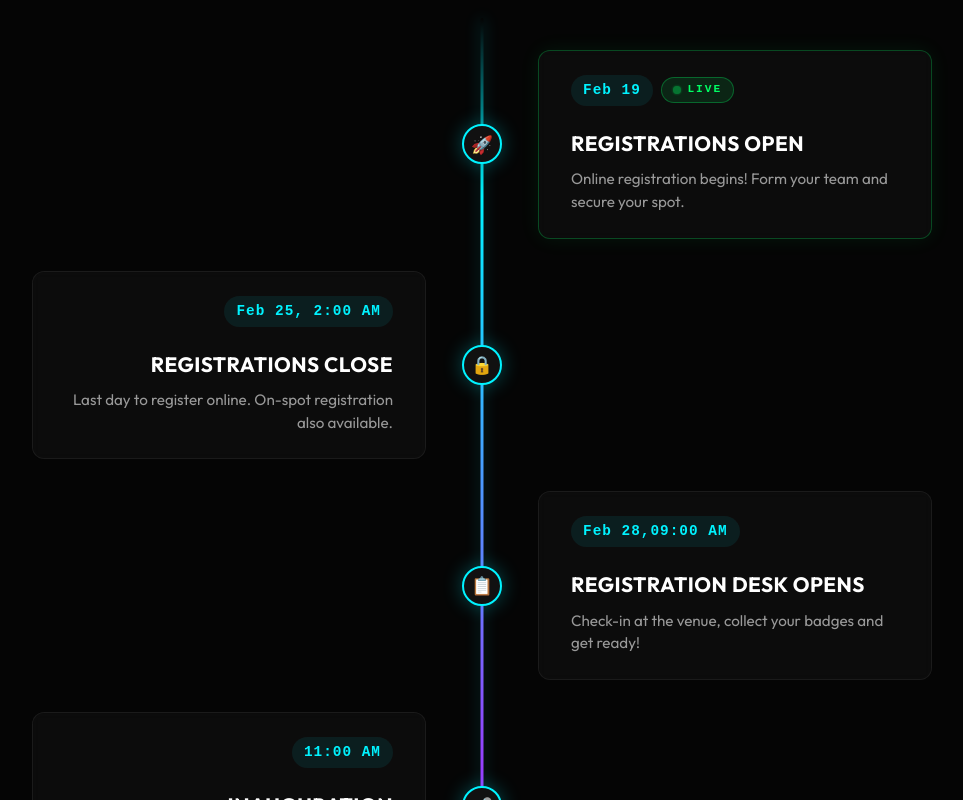
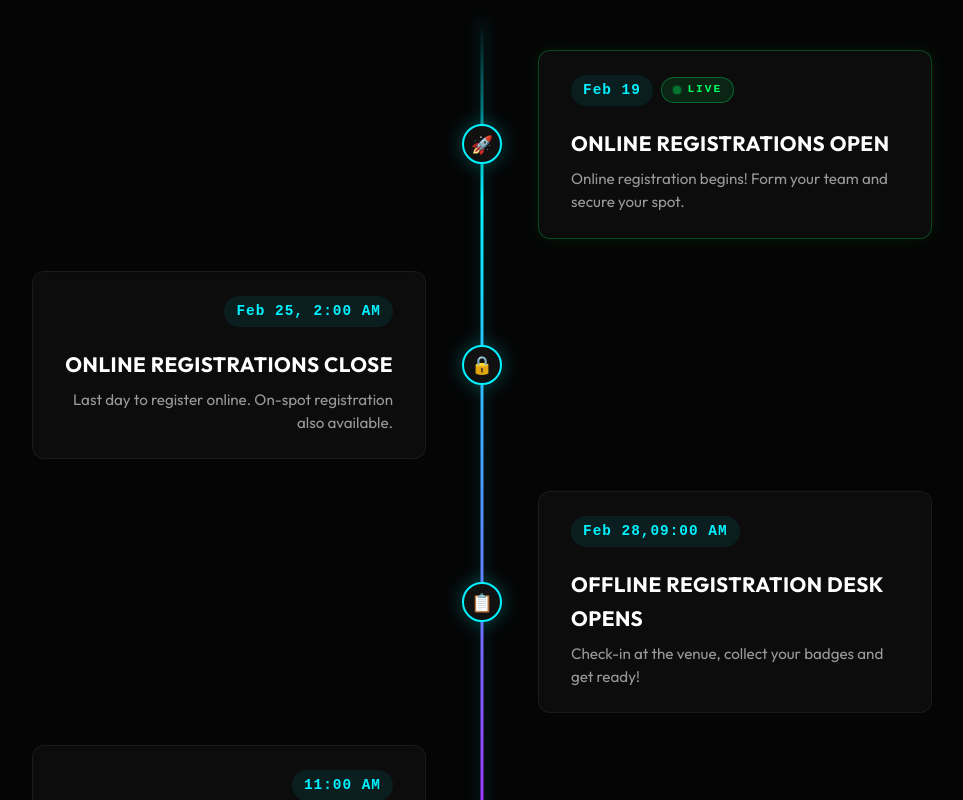
Before and after one commit to Adi140108/CODEWARS-4.0, a React (Vite) app: page / in a window 1280 px wide. Shown: the part 2120-2920 px from the top of the page, without its empty margins (158-1121 px from the left). Built offline with nearby package versions, Linux system fonts and the light colour scheme.

Commit message:
Update rules: Remove eliminations and implement point accumulation system

```diff
--- a/src/components/Roadmap.jsx
+++ b/src/components/Roadmap.jsx
@@ -19,9 +19,9 @@ const Roadmap = () => {
     }, []);
 
     const events = [
-        { time: "Feb 19", title: "Registrations Open", desc: "Online registration begins! Form your team and secure your spot.", icon: "🚀" },
-        { time: "Feb 25, 2:00 AM", title: "Registrations Close", desc: "Last day to register online. On-spot registration also available.", icon: "🔒" },
-        { time: "Feb 28,09:00 AM", title: "Registration Desk Opens", desc: "Check-in at the venue, collect your badges and get ready!", icon: "📋" },
+        { time: "Feb 19", title: "Online Registrations Open", desc: "Online registration begins! Form your team and secure your spot.", icon: "🚀" },
+        { time: "Feb 25, 2:00 AM", title: "Online Registrations Close", desc: "Last day to register online. On-spot registration also available.", icon: "🔒" },
+        { time: "Feb 28,09:00 AM", title: "Offline Registration Desk Opens", desc: "Check-in at the venue, collect your badges and get ready!", icon: "📋" },
         { time: "11:00 AM", title: "Inauguration", desc: "Welcome address, rules briefing & team formation", icon: "🎤" },
         { time: "60 MIN", title: "Round 1: Trivia Triumph", desc: "Fast-paced Menti Quiz — speed & accuracy matter!", icon: "⚡" },
         { time: "90 MIN", title: "Round 2: Byte-sized Battle", desc: "Code Golf challenge — shortest code wins!", icon: "⛳" },
--- a/src/components/Rounds.jsx
+++ b/src/components/Rounds.jsx
@@ -19,7 +19,7 @@ const Rounds = () => {
       id: 2,
       title: "Byte-sized Battle",
       subtitle: "Code Golf",
-      description: "Write correct solutions using the fewest characters possible. 1v1 matchups where concise code wins.",
+      description: "Write correct solutions using the fewest characters possible. 1v1 matchups where concise code earns maximum points.",
       icon: "⛳",
       color: "#ff9f43"
     },
@@ -48,7 +48,7 @@ const Rounds = () => {
       details: [
         { label: "Duration", value: "30 min" },
         { label: "Format", value: "One-on-one team matchups based on chosen language" },
-        { label: "Objective", value: "Fewest characters of correct code wins" },
+        { label: "Objective", value: "Fewest characters of correct code earns the most points" },
         { label: "Tiebreakers", value: "Submission time, execution efficiency" }
       ]
     },
--- a/src/components/Rules.jsx
+++ b/src/components/Rules.jsx
@@ -26,14 +26,14 @@ const Rules = () => {
 
   const generalRules = [
     { icon: "👥", title: "Team Size", desc: "Max 2 members per team. Solo participation is also allowed." },
-    { icon: "📊", title: "Qualification", desc: "Top 50% from Round 1 qualify for the next round." },
-    { icon: "⚔️", title: "Elimination", desc: "Round 2 is a 1v1 knockout format." },
+    { icon: "📊", title: "Scoring", desc: "Scores from all rounds accumulate to determine the final winners." },
+    { icon: "⚔️", title: "Matchups", desc: "Round 2 features 1v1 matchups where teams compete for points." },
     { icon: "🏁", title: "Victory", desc: "Round 3 winner determined by debugging speed & accuracy." }
   ];
 
   const violations = [
     { title: "Plagiarism", desc: "Unauthorized collaboration or external help will result in disqualification." },
-    { title: "Team Disruption", desc: "Disrupting another team (outside of Round 3 bug injection) will lead to immediate elimination." },
+    { title: "Team Disruption", desc: "Disrupting another team (outside of Round 3 bug injection) will lead to immediate disqualification." },
     { title: "Unfair Debugging", desc: "Deleting code instead of fixing it will result in penalty points or disqualification." }
   ];
 
```
